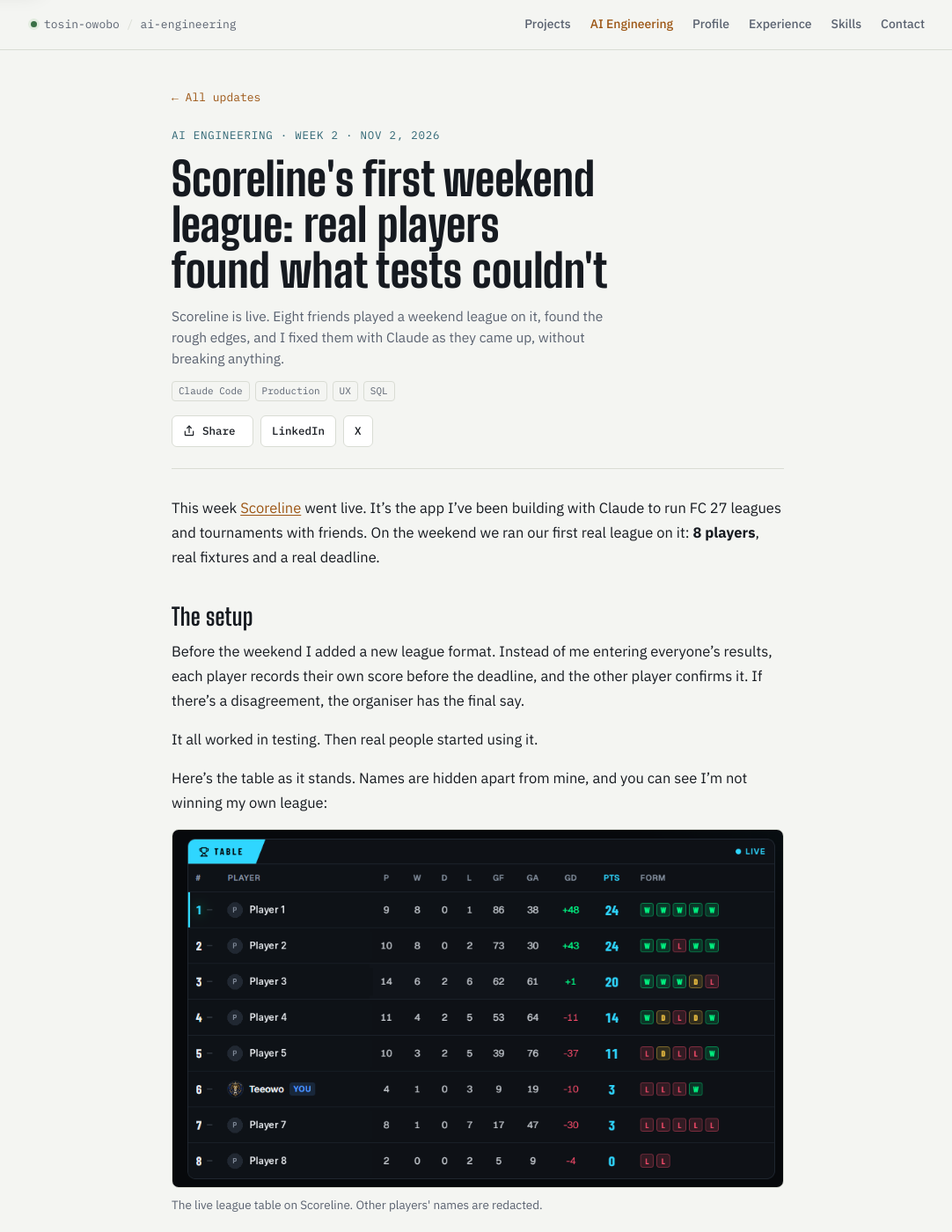
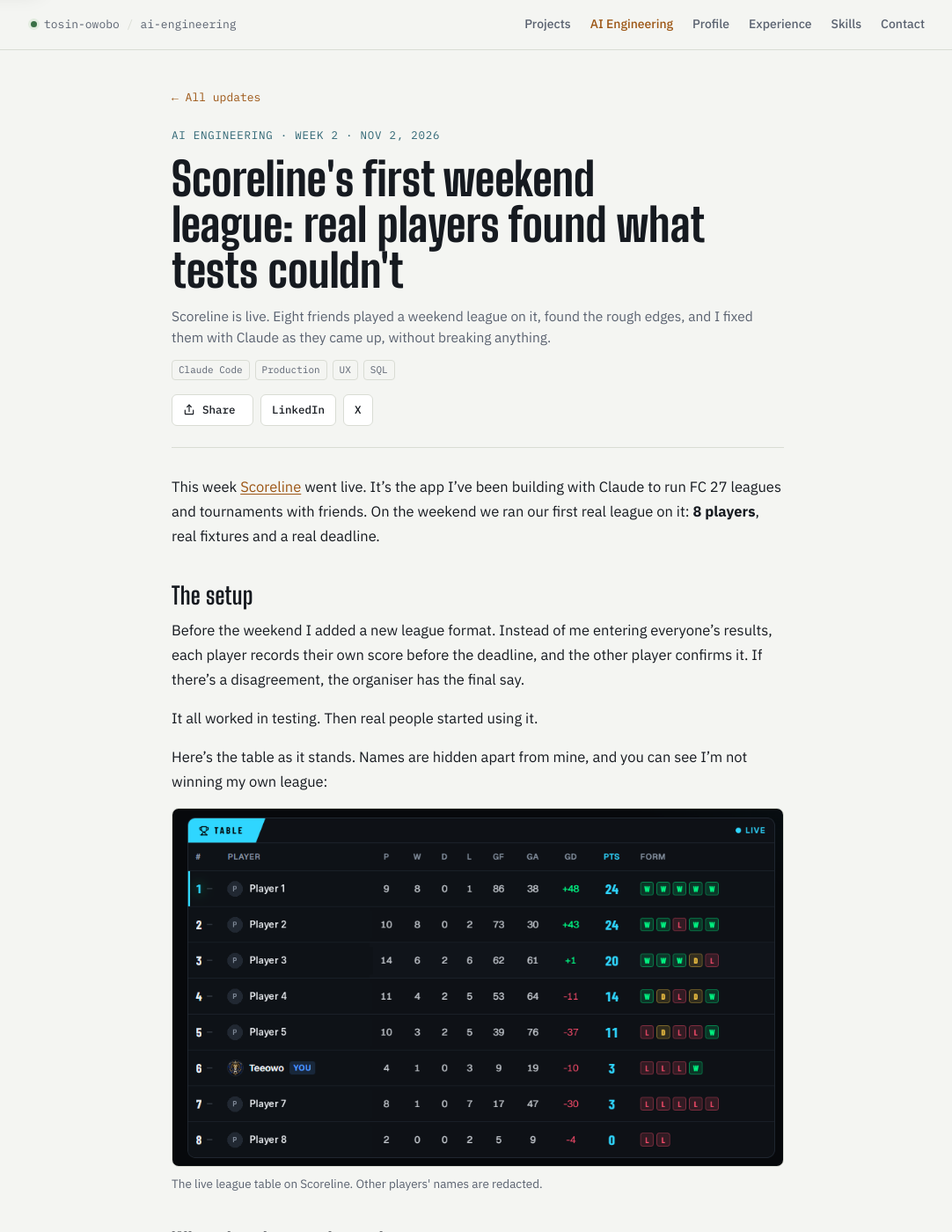
Before and after one commit to Teeowo/portfolio, a Jekyll site: the page built from _posts/2026-11-02-scoreline-first-weekend-league.md, in a window 1280 px wide and 1400 px high. Shown: the whole window at 88% size, without its empty margins (97-1179 px from the left). Built offline with Jekyll 4.4.1, drawn with Linux system fonts in a browser that asks for light colours.

Commit message:
Post header: summary and title use the full column width on desktop
Co-Authored-By: Claude Opus 5.5 <noreply@anthropic.com>
Claude-Session: https://claude.ai/code/session_015c3PmFsbQ7h2cDdC6MZZoH

```diff
--- a/assets/site.css
+++ b/assets/site.css
@@ -311,7 +311,8 @@
     font-family:"Big Shoulders Display", Impact, "Arial Narrow", sans-serif; font-weight:800; font-size:clamp(34px, 5.5vw, 52px);
     line-height:1; margin:0 0 14px; text-wrap:balance;
   }
-  .post-head .lede{ margin-bottom:14px; }
+  .post-head .post-title{ text-wrap:pretty; }
+  .post-head .lede{ margin-bottom:14px; max-width:none; }
   .prose{ font-size:16.5px; line-height:1.7; }
   .prose h2{ font-family:"Big Shoulders Display", Impact, "Arial Narrow", sans-serif; font-weight:700; font-size:27px; letter-spacing:0.01em; margin:38px 0 10px; line-height:1.15; }
   .prose h3{ font-size:17px; margin:26px 0 6px; }
```
